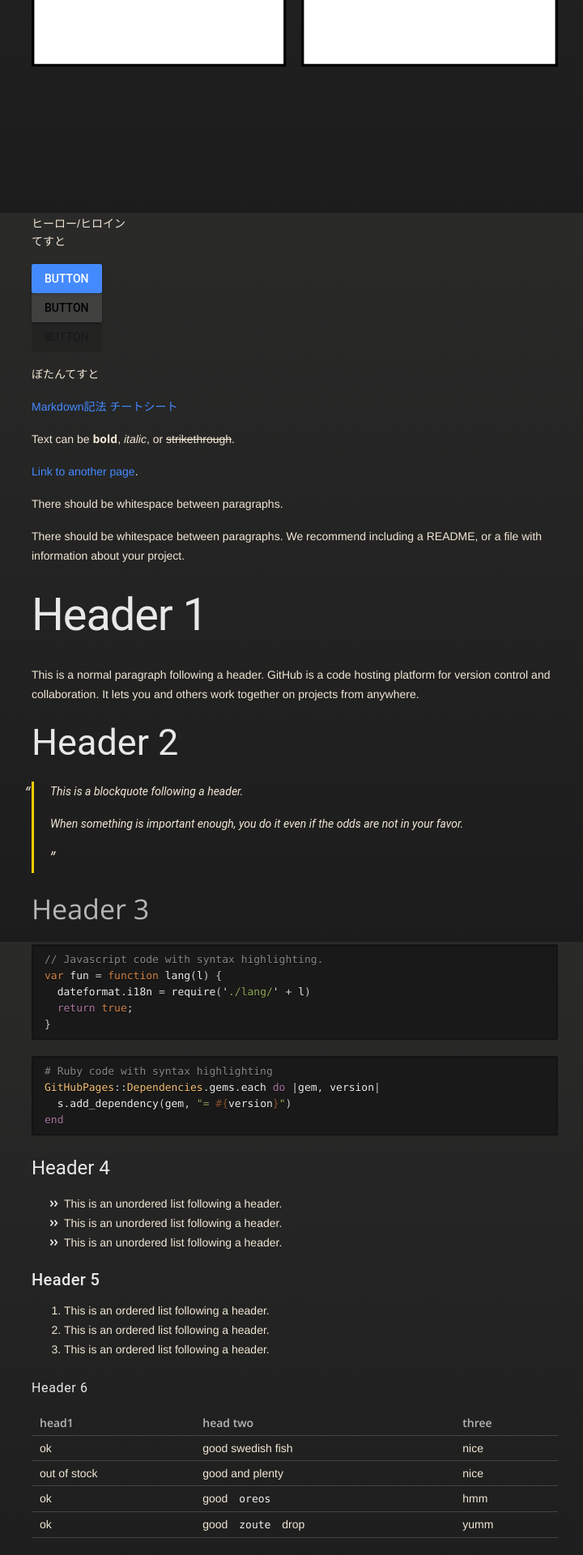
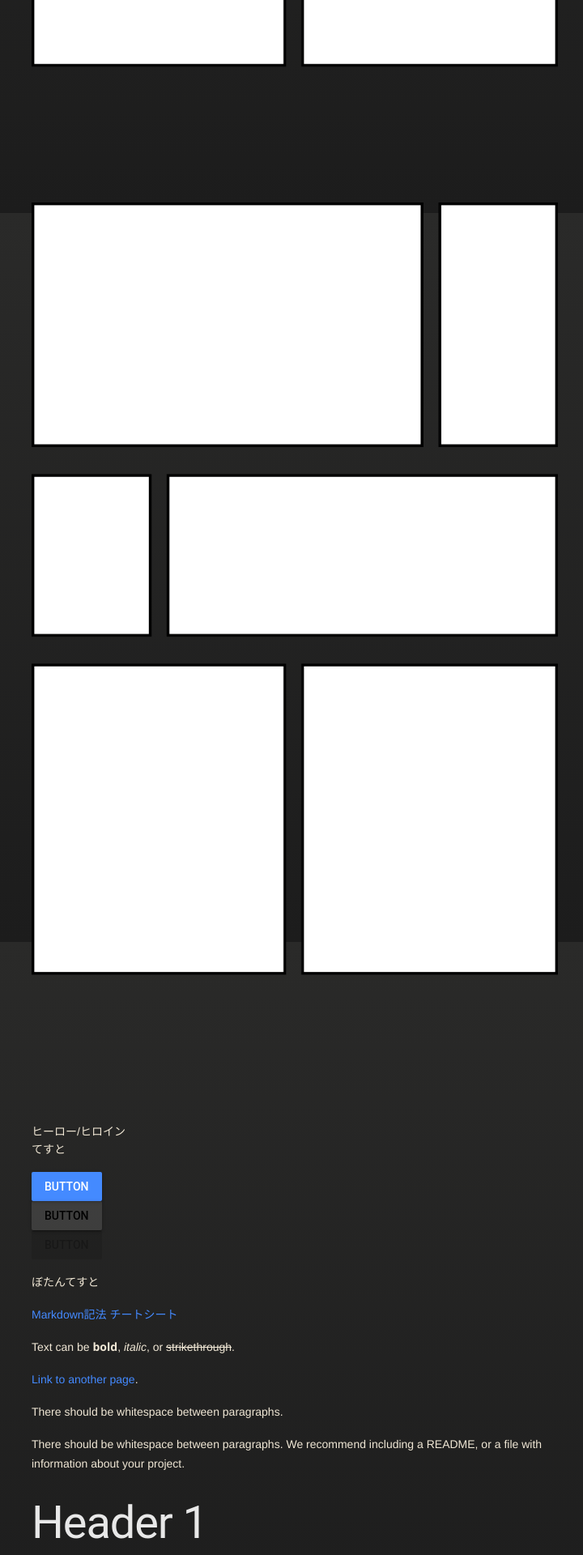
Before and after one commit to gyaaaaaaaaaaaa/readmetest.github.io, a Jekyll site: the page built from index.md, in a window 1280 px wide. Shown: the part 2437-4357 px from the top of the page at 81% size, without its empty margins (276-996 px from the left). Built offline with Jekyll 4.4.1, drawn with Linux system fonts in a browser that asks for light colours; our own code applies the rules of GitHub Pages for plain Markdown files.

Commit message:
Update index.md

```diff
--- a/index.md
+++ b/index.md
@@ -12,6 +12,7 @@
 [Markdown記法 チートシート](https://gist.github.com/mignonstyle/083c9e1651d7734f84c99b8cf49d57fa)
 [Markdown記法 チートシート](https://gist.github.com/mignonstyle/083c9e1651d7734f84c99b8cf49d57fa)
 
+![alt](./200124_コミックB5_600dpiい.png)
 ![alt](./200124_コミックB5_600dpiい.png)
 ![alt](./200124_コミックB5_600dpiい.png)
 
```
